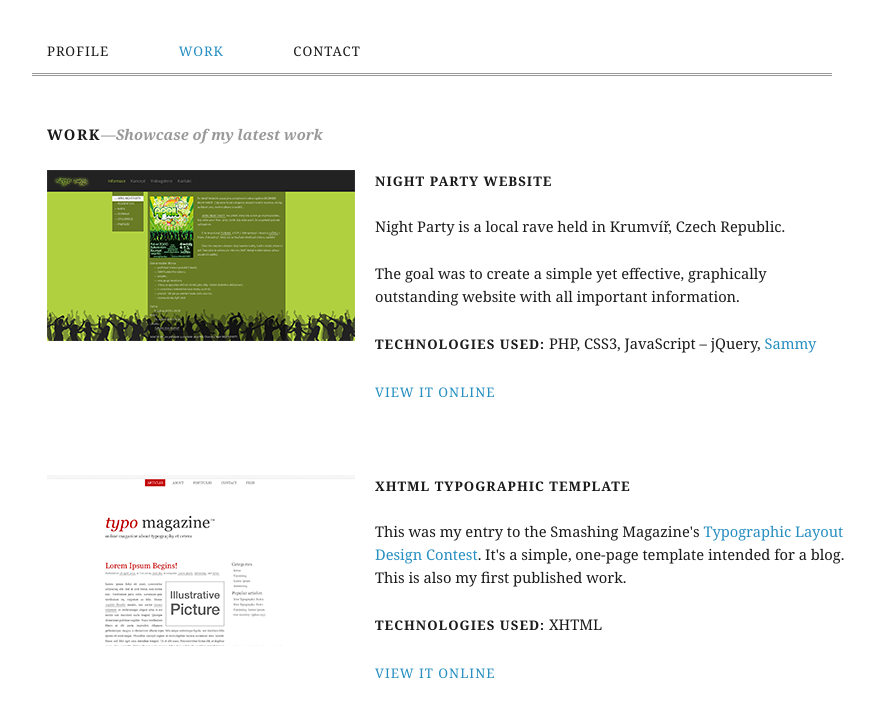
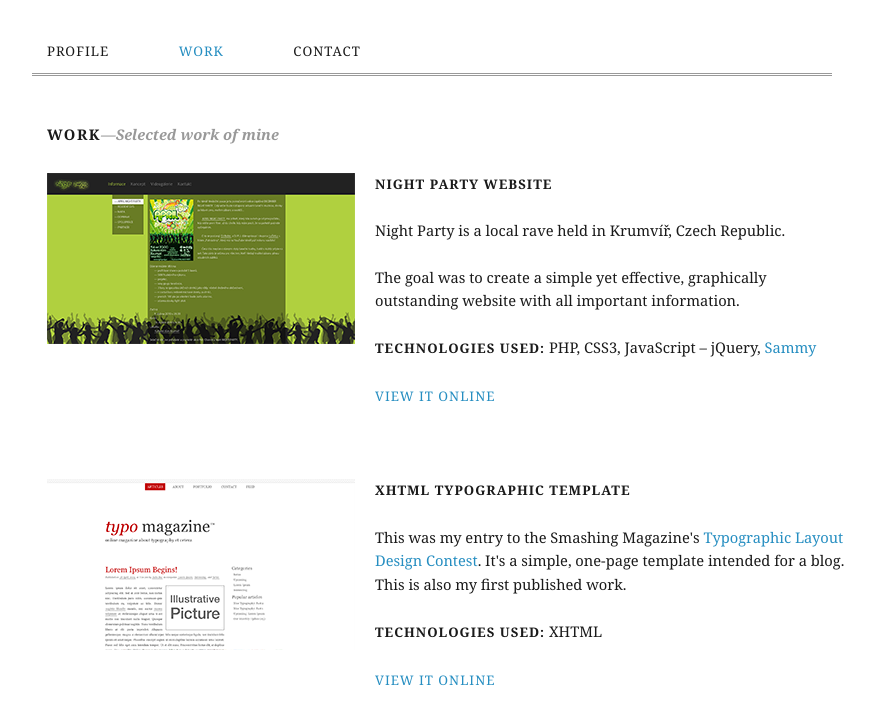
Before and after one commit to mgrabovsky/mgrabovsky.github.io, a PHP site: page /work.html in a window 1280 px wide. Shown: the top 725 px of the page, without its empty margins (18-893 px from the left). Run offline with PHP 8.4, Linux system fonts and the light colour scheme; some libraries are stand-ins or nearby versions.

Commit message:
Some little tweaks

```diff
--- a/contact.html
+++ b/contact.html
@@ -4,7 +4,7 @@
 <html xmlns="http://www.w3.org/1999/xhtml" xml:lang="en" lang="en">
 <head>
 	<meta http-equiv="Content-Type" content="application/xhtml+xml; charset=utf-8" />
-	<link rel="stylesheet" href="/main.css" type="text/css" />
+	<link rel="stylesheet" href="/main.css?2" type="text/css" />
 	<title>Matěj Grabovský—Contact</title>
 	<meta name="copyright" content="Copyright 2010, Matěj Grabovský" />
 	<meta name="robots" content="index,follow" />
--- a/index.html
+++ b/index.html
@@ -4,7 +4,7 @@
 <html xmlns="http://www.w3.org/1999/xhtml" xml:lang="en" lang="en">
 <head>
 	<meta http-equiv="Content-Type" content="application/xhtml+xml; charset=utf-8" />
-	<link rel="stylesheet" href="/main.css" type="text/css" />
+	<link rel="stylesheet" href="/main.css?2" type="text/css" />
 	<title>Matěj Grabovský—Profile</title>
 	<meta name="copyright" content="Copyright 2010, Matěj Grabovský" />
 	<meta name="robots" content="index,follow" />
@@ -24,7 +24,7 @@
 	<div id="content" class="grid_6 alpha omega">
 		<h1>Profile</h1><h2>A little about myself</h2>
 
-		<p>Hi there. My name is Matej and I'm a young coder living in a small town near Brno, Czech Republic.</p>
+		<p>Hi there. My name is Matej and I'm a young, minimalist coder living in a small town near Brno, Czech Republic.</p>
 
 		<p>I have over three years of experince in web development with LAMP. Other than that also with CSS3 and jQuery.
 		I also have decent knowledge of C++ and Qt.</p>
--- a/main.css
+++ b/main.css
@@ -5,7 +5,7 @@
 /** END GRID */
 
 body { background-color: #fff; font: normal normal 11pt/1.6em 'Droid Serif', Cambria, Georgia, serif; color: #1a1a1a; }
-h1, h2, h3 { display: inline-block; margin-bottom: 1.6em; font: bold 1em/1.4em; }
+h1, h2, h3 { display: inline-block; margin-bottom: 1.75em; font: bold 1em/1.4em; }
 h1 { color: #1a1a1a; text-transform: uppercase; letter-spacing: 1.5px; }
 h2 { font-style: italic; color: #999; }
 h1 + h2:before { content: "—"; }
@@ -29,4 +29,4 @@ strong { font-size: .9em; font-weight: bold; text-transform: uppercase; letter-s
 
 .work { margin-bottom: 3.2em; }
 .work:last-child { margin-bottom: 0; }
-.work_link { font-size: .9em; text-transform: uppercase; letter-spacing: 1px; }
+.work_online { font-size: .9em; text-transform: uppercase; letter-spacing: 1px; }
--- a/work.html
+++ b/work.html
@@ -4,7 +4,7 @@
 <html xmlns="http://www.w3.org/1999/xhtml" xml:lang="en" lang="en">
 <head>
 	<meta http-equiv="Content-Type" content="application/xhtml+xml; charset=utf-8" />
-	<link rel="stylesheet" href="/main.css" type="text/css" />
+	<link rel="stylesheet" href="/main.css?2" type="text/css" />
 	<title>Matěj Grabovský—Work</title>
 	<meta name="copyright" content="Copyright 2010, Matěj Grabovský" />
 	<meta name="robots" content="index,follow" />
@@ -23,7 +23,7 @@
 	<div class="clear"></div>
 
 	<div id="content" class="grid_10 alpha omega">
-		<h1>Work</h1><h2>Showcase of my latest work</h2>
+		<h1>Work</h1><h2>Selected work of mine</h2>
 
 		<div class="work grid_10 alpha omega">
 			<a href="http://night-party.cz/"><img src="/night-party.png" alt="Night Party website screenshot" class="grid_4 alpha" /></a>
@@ -32,7 +32,7 @@
 				<p>Night Party is a local rave held in Krumvíř, Czech Republic.</p>
 				<p>The goal was to create a simple yet effective, graphically outstanding website with all important information.</p>
 				<p><strong>Technologies used:</strong> PHP, CSS3, JavaScript – jQuery, <a  href="http://code.quirkey.com/sammy/">Sammy</a></p>
-				<p><a href="http://night-party.cz/" class="work_link">View it online</a></p>
+				<p><!-- TODO: add details link --><a href="http://night-party.cz/" class="work_online">View it online</a></p>
 			</div>
 		</div>
 
@@ -43,7 +43,7 @@
 				<p>This was my entry to the Smashing Magazine's <a href="http://www.smashingmagazine.com/2009/07/08/free-typographic-xhtmlcss-layouts-for-your-designs/">Typographic Layout Design Contest</a>.
 				It's a simple, one-page template intended for a blog. This is also my first published work.</p>
 				<p><strong>Technologies used:</strong> XHTML</p>
-				<p><a href="http://media.smashingmagazine.com/cdn_smash/wp-content/uploads/images/type-layouts/typo-e-mag/index.html" class="work_link">View it online</a></p>
+				<p><a href="http://media.smashingmagazine.com/cdn_smash/wp-content/uploads/images/type-layouts/typo-e-mag/index.html" class="work_online">View it online</a></p>
 			</div>
 		</div>
 	</div>
```
